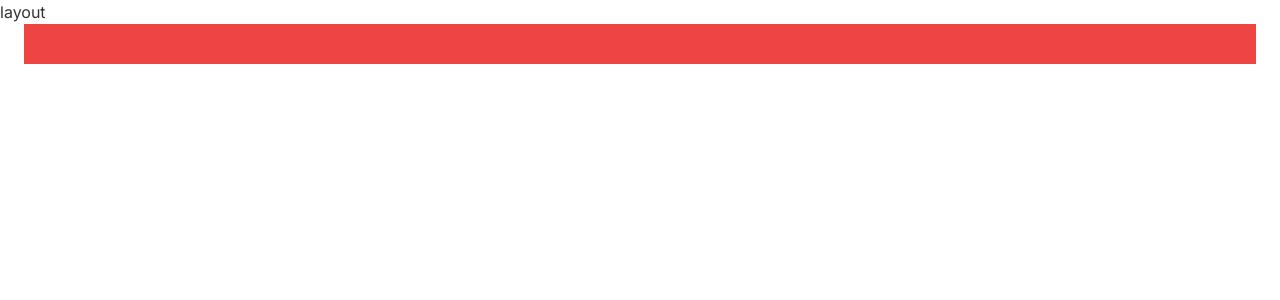
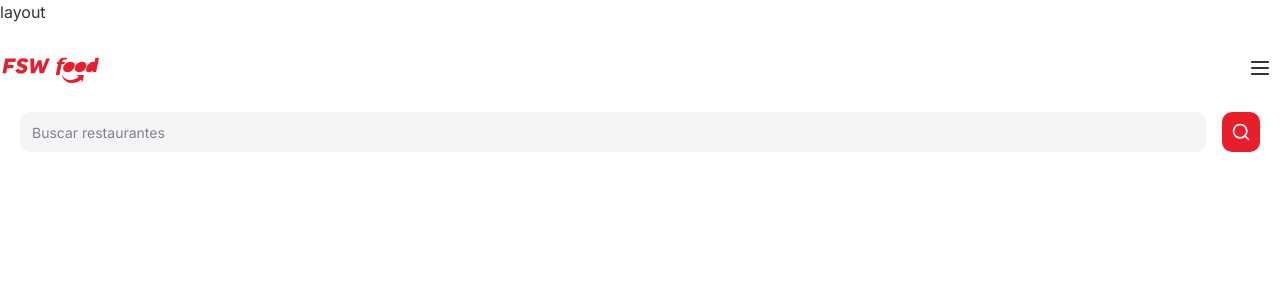
Before and after one commit to eduhessel/fstw-foods, a Next.js app: page / in a window 1280 px wide. Shown: the top 300 px of the page. Built offline with nearby package versions, Linux system fonts and the light colour scheme.

Commit message:
feat: add initial search component

```diff
--- a/app/_components/header.tsx
+++ b/app/_components/header.tsx
@@ -3,8 +3,9 @@
 import { MenuIcon } from "lucide-react";
 
 export default function Header(){
+    return(
         <div className={"flex justify-between pt-6"}>
-        <Image src={"/logo.png"} alt={"Logo FSW Foods"}/>
+            <Image src={"/logo.svg"} alt={"Logo FSW Foods"} width={100} height={30}/>
             <Button
                 size={"icon"}
                 variant={"outline"}
@@ -12,4 +13,5 @@
                 <MenuIcon />
             </Button>
         </div>
+    )
 }
--- /dev/null
+++ b/app/_components/search.tsx
@@ -0,0 +1,16 @@
+import { SearchIcon } from "lucide-react";
+import { Button } from "./ui/button";
+import { Input } from "./ui/input";
+
+export default function Search(){
+    return(
+        <div className={"flex gap-4"}>
+            <Input
+                placeholder={"Buscar restaurantes"}
+                className={"border-none"}/>
+            <Button size={"icon"}>
+                <SearchIcon size={20}/>
+            </Button>
+        </div>
+    )
+}
--- /dev/null
+++ b/app/_components/ui/input.tsx
@@ -0,0 +1,25 @@
+import * as React from "react"
+
+import { cn } from "@/app/_lib/utils"
+
+export interface InputProps
+  extends React.InputHTMLAttributes<HTMLInputElement> {}
+
+const Input = React.forwardRef<HTMLInputElement, InputProps>(
+  ({ className, type, ...props }, ref) => {
+    return (
+      <input
+        type={type}
+        className={cn(
+          "flex h-10 w-full rounded-md border border-input bg-background px-3 py-2 text-sm ring-offset-background file:border-0 file:bg-transparent file:text-sm file:font-medium placeholder:text-muted-foreground focus-visible:outline-none focus-visible:ring-2 focus-visible:ring-ring focus-visible:ring-offset-2 disabled:cursor-not-allowed disabled:opacity-50",
+          className
+        )}
+        ref={ref}
+        {...props}
+      />
+    )
+  }
+)
+Input.displayName = "Input"
+
+export { Input }
--- a/app/page.tsx
+++ b/app/page.tsx
@@ -1,5 +1,13 @@
-const Home = () => {
-  return <div className="mx-6 bg-red-500 py-5"></div>;
-};
+import Header from "./_components/header"
+import Search from "./_components/search"
 
-export default Home;
+export default function Home(){
+  return(
+    <>
+      <Header />
+      <div className="px-5 pt-6">
+        <Search />
+      </div>
+    </>
+  )
+}
```
Lines whose indentation alone changed are shown as unchanged.
